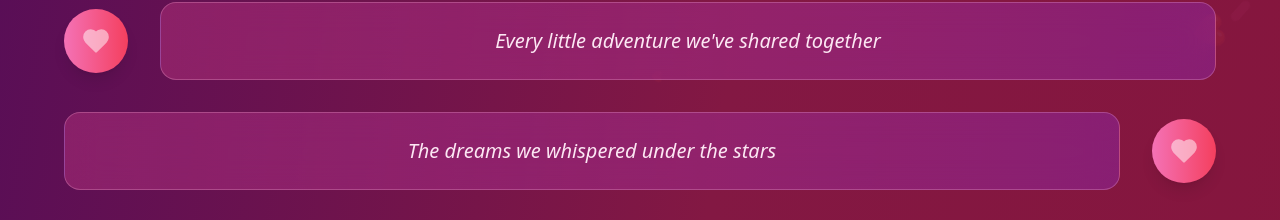
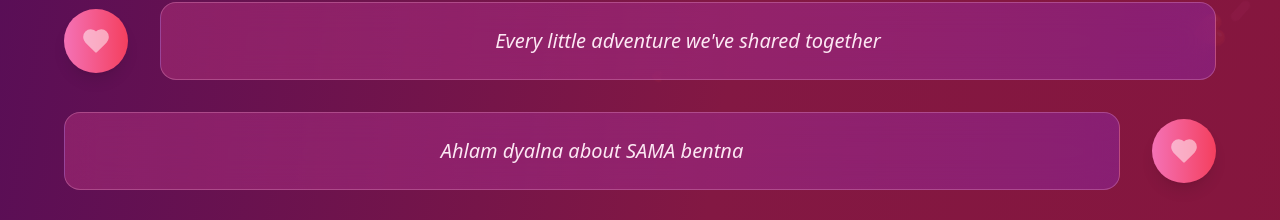
Before and after one commit to zaouYoussef/hib, a React (Vite) app: page / in a window 1280 px wide. Shown: the part 3368-3588 px from the top of the page. Built offline with nearby package versions, Linux system fonts and the light colour scheme.

Commit message:
Fix node_modules permissionsjffj

```diff
--- a/src/app.tsx
+++ b/src/app.tsx
@@ -114,7 +114,7 @@ function App() {
     "Dabizat o xhal d les blocks",
     "Your beautiful eyes when you look at me",
     "Every little adventure we've shared together",
-    "The dreams we whispered under the stars",
+    "Ahlam dyalna about SAMA bentna",
     "All the memories yet to be written"
   ];
 
```
